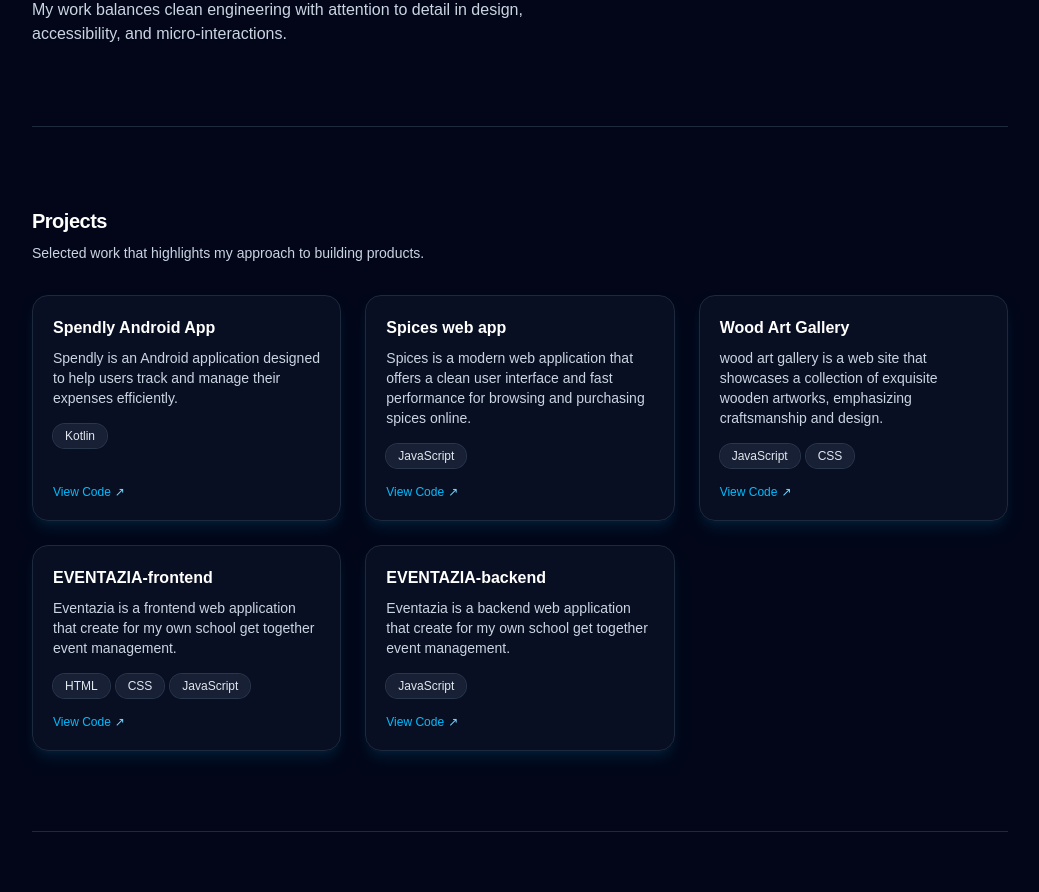
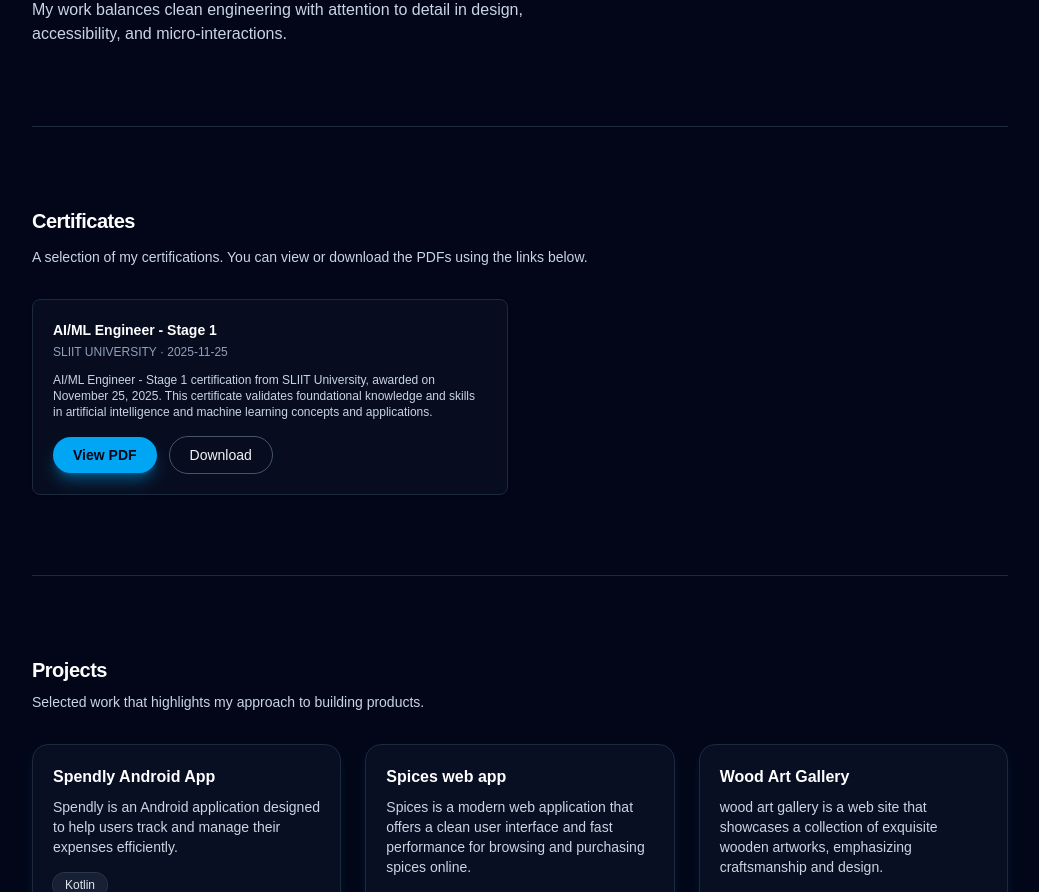
Before and after one commit to ANWedage/My-portfolio, a Next.js app: page / in a window 1280 px wide. Shown: the part 960-1852 px from the top of the page, without its empty margins (120-1159 px from the left). Built offline with nearby package versions, Linux system fonts and the light colour scheme.

Commit message:
create certificates section

```diff
--- /dev/null
+++ b/app/components/CertificatesSection.tsx
@@ -0,0 +1,50 @@
+"use client";
+
+import { useInViewSection } from "./useInViewSection";
+
+export function CertificatesSection() {
+  const { ref, inView } = useInViewSection<HTMLElement>();
+
+  return (
+    <section
+      id="certificates"
+      ref={ref}
+      className={`section pt-20 pb-24 ${inView ? "in-view" : ""}`}
+    >
+      <h2 className="section-title">Certificates</h2>
+      <p className="mt-3 max-w-2xl text-sm text-slate-300">
+        A selection of my certifications. You can view or download the PDFs
+        using the links below.
+      </p>
+
+      <div className="mt-8 grid gap-6 sm:grid-cols-2">
+        <article className="rounded-lg border border-slate-800 bg-slate-900/40 p-5 shadow-sm">
+          <h3 className="text-sm font-semibold text-white">
+            AI/ML Engineer - Stage 1
+          </h3>
+          <p className="mt-1 text-xs text-slate-400">SLIIT UNIVERSITY · 2025-11-25</p>
+          <p className="mt-3 text-xs text-slate-300">
+            AI/ML Engineer - Stage 1 certification from SLIIT University, awarded on November 25, 2025. This certificate validates foundational knowledge and skills in artificial intelligence and machine learning concepts and applications.
+          </p>
+          <div className="mt-4 flex flex-wrap items-center gap-3 text-xs">
+            <a
+              href="/certificates/AIML-Stage1.pdf"
+              target="_blank"
+              rel="noreferrer"
+              className="primary-btn px-3 py-1 text-[0.7rem]"
+            >
+              View PDF
+            </a>
+            <a
+              href="/certificates/AIML-Stage1.pdf"
+              download
+              className="ghost-btn px-3 py-1 text-[0.7rem]"
+            >
+              Download
+            </a>
+          </div>
+        </article>
+      </div>
+    </section>
+  );
+}
--- a/app/page.tsx
+++ b/app/page.tsx
@@ -1,5 +1,6 @@
 import { HeroSection } from "./components/HeroSection";
 import { AboutSection } from "./components/AboutSection";
+import { CertificatesSection } from "./components/CertificatesSection";
 import { ProjectsSection } from "./components/ProjectsSection";
 import { ContactSection } from "./components/ContactSection";
 
@@ -29,6 +30,7 @@ export default function Home() {
       <main className="mx-auto max-w-5xl px-6">
         <HeroSection />
         <AboutSection />
+        <CertificatesSection />
         <ProjectsSection />
         <ContactSection />
       </main>
```
Also changed, not shown: 1 other file (tests, documents, lock files or other folders).
